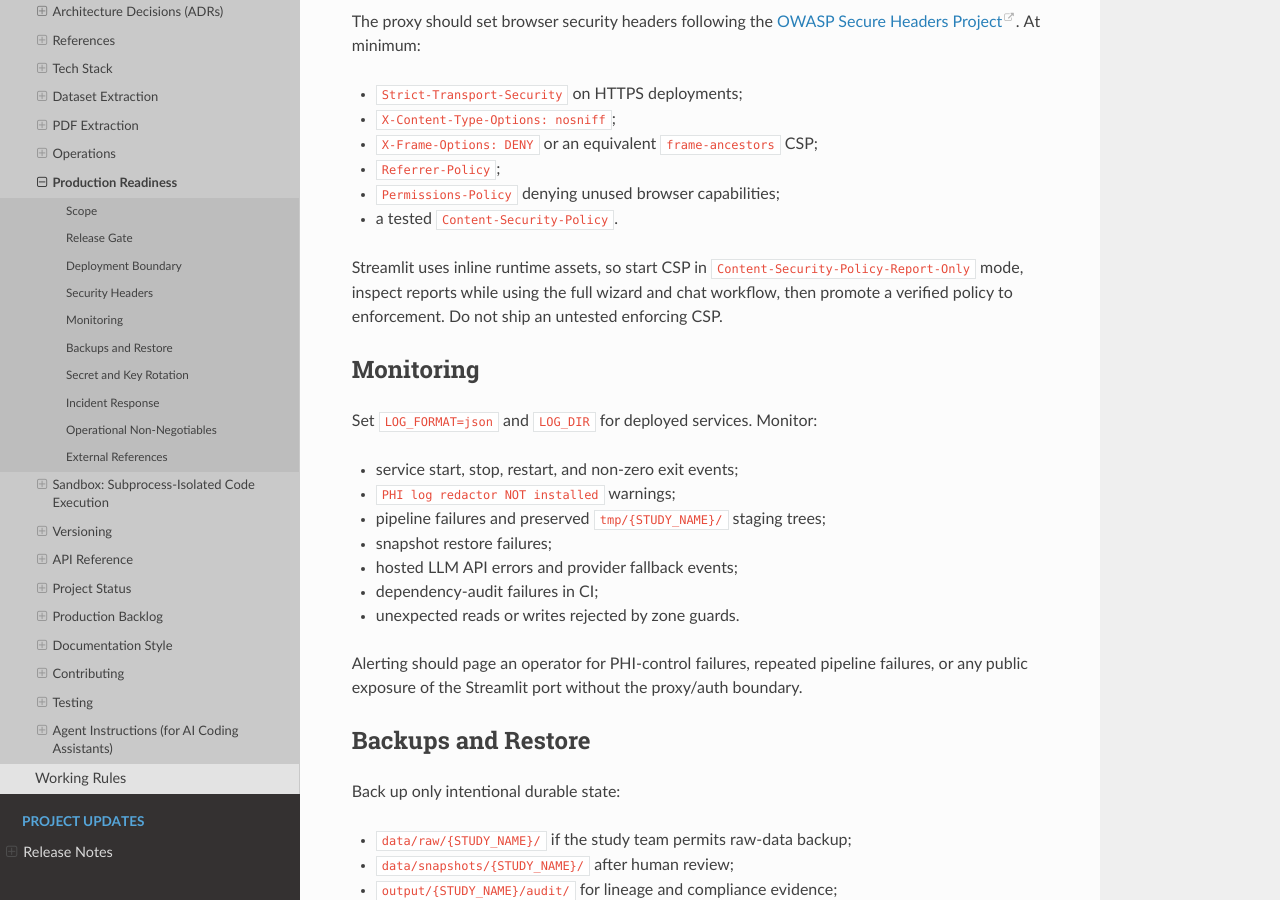
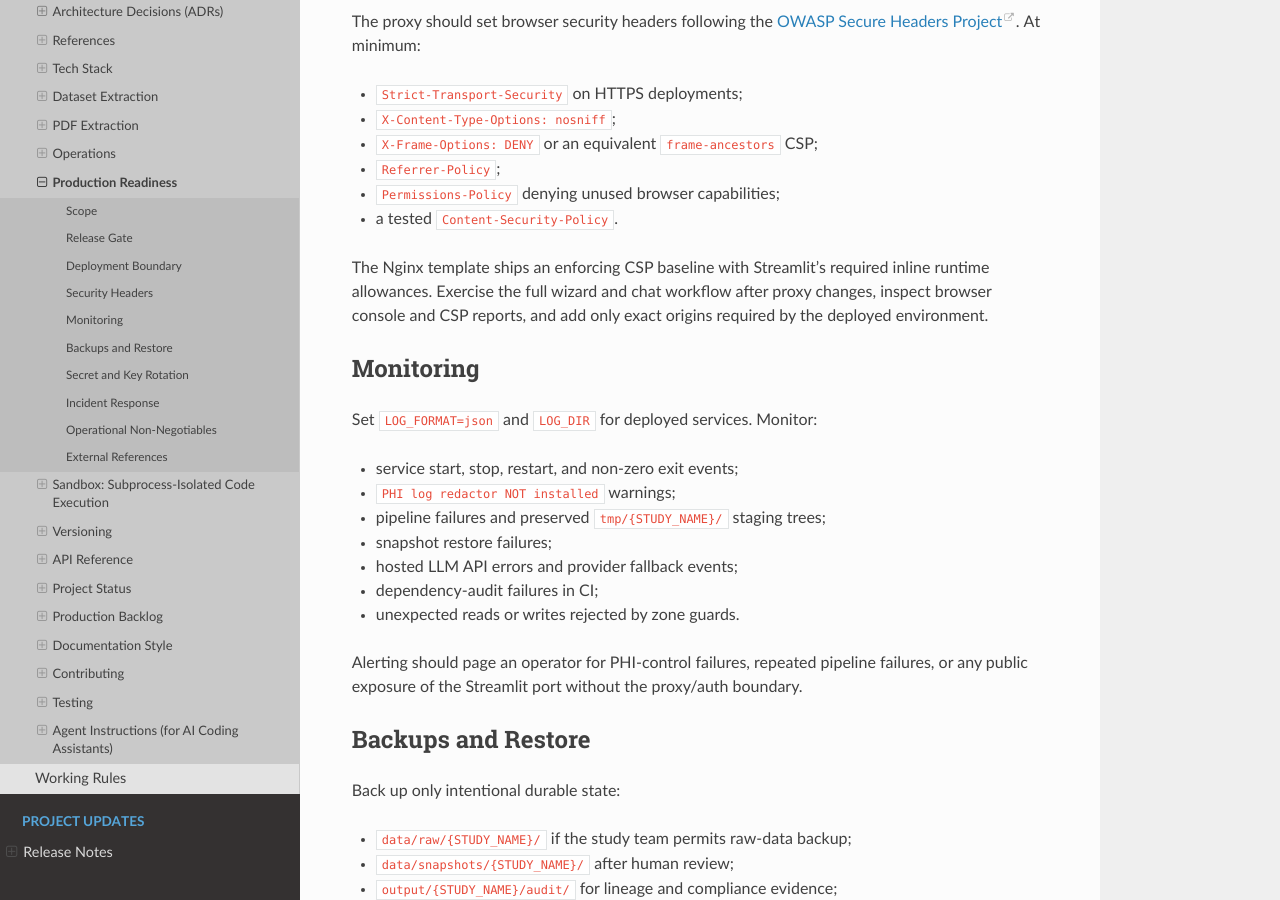
Before and after one commit to solomonsjoseph/RePORT-AI-Portal, a Sphinx documentation site: the page built from docs/sphinx/developer_guide/production_readiness.rst, in a window 1280 px wide and 900 px high, scrolled down 2436 px. Built offline with Sphinx 7.4.7 and the Read the Docs theme 3.1.0, drawn with Linux system fonts in a browser that asks for light colours.

Commit message:
Enforce production CSP header

```diff
--- a/docs/sphinx/developer_guide/production_readiness.rst
+++ b/docs/sphinx/developer_guide/production_readiness.rst
@@ -126,10 +126,10 @@ At minimum:
 * ``Permissions-Policy`` denying unused browser capabilities;
 * a tested ``Content-Security-Policy``.
 
-Streamlit uses inline runtime assets, so start CSP in
-``Content-Security-Policy-Report-Only`` mode, inspect reports while using
-the full wizard and chat workflow, then promote a verified policy to
-enforcement. Do not ship an untested enforcing CSP.
+The Nginx template ships an enforcing CSP baseline with Streamlit's required
+inline runtime allowances. Exercise the full wizard and chat workflow after
+proxy changes, inspect browser console and CSP reports, and add only exact
+origins required by the deployed environment.
 
 Monitoring
 ----------
--- a/docs/sphinx/release_notes.rst
+++ b/docs/sphinx/release_notes.rst
@@ -12,8 +12,8 @@ Added
 ~~~~~
 
 * Added production fail-closed controls for PHI log redaction, app/proxy rate
-  limiting, direct virtualenv service execution, and stricter production study
-  resolution.
+  limiting, CSP enforcement, direct virtualenv service execution, and stricter
+  production study resolution.
 * Added production-readiness controls for proxy authentication, healthcheck
   wiring, release tagging, restore-drill automation, and root security/license
   governance files.
```
Also changed, not shown: CHANGELOG.md (+2 -1 lines), 1 other file.
